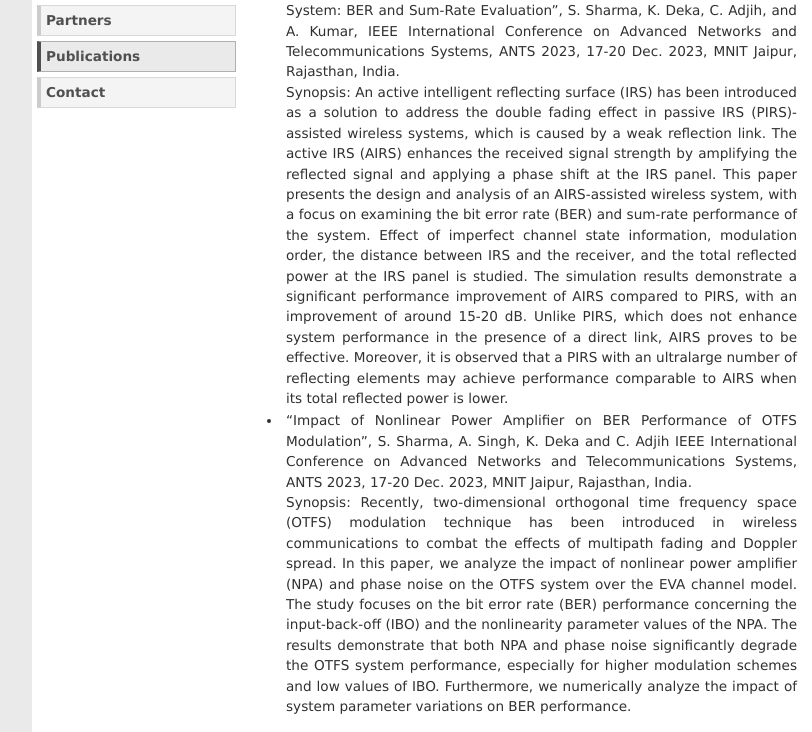
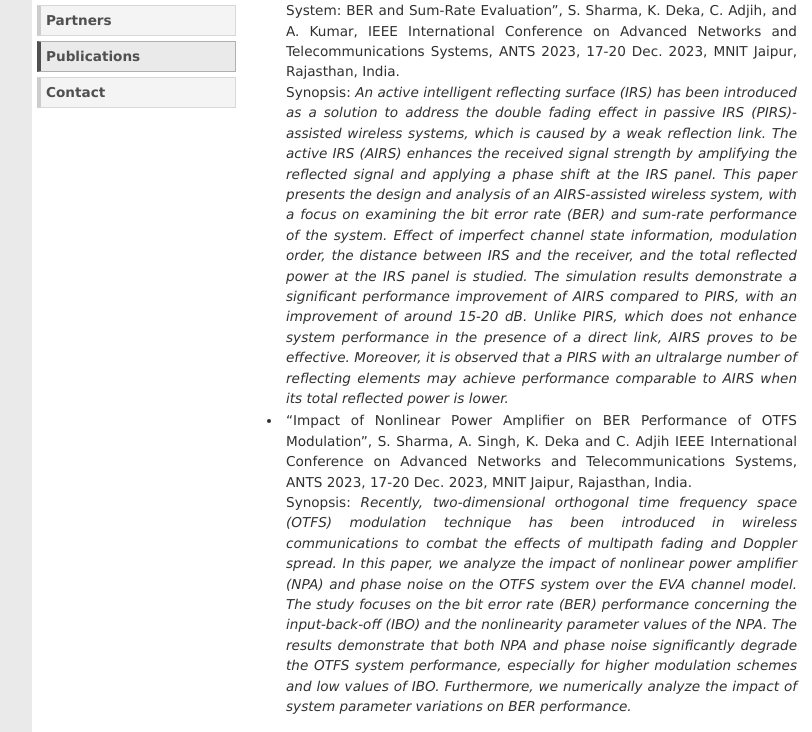
Before and after one commit to team-magico/team-magico.github.io, a plain HTML site: page publications.html in a window 1280 px wide. Shown: the part 328-1060 px from the top of the page, 113-925 px from the left. Drawn offline with Linux system fonts and the light colour scheme.

Commit message:
site update

```diff
--- a/publications.html
+++ b/publications.html
@@ -52,9 +52,9 @@
 
 <ul>
   <li>“Performance Analysis of Active Intelligent Reflecting Surface-Assisted System: BER and Sum-Rate Evaluation”, S. Sharma, K. Deka, C. Adjih, and A. Kumar, IEEE International Conference on Advanced Networks and Telecommunications Systems, ANTS 2023, 17-20 Dec. 2023, MNIT Jaipur, Rajasthan, India.<br>
-Synopsis: An active intelligent reflecting surface (IRS) has been introduced as a solution to address the double fading effect in passive IRS (PIRS)-assisted wireless systems, which is caused by a weak reflection link. The active IRS (AIRS) enhances the received signal strength by amplifying the reflected signal and applying a phase shift at the IRS panel. This paper presents the design and analysis of an AIRS-assisted wireless system, with a focus on examining the bit error rate (BER) and sum-rate performance of the system. Effect of imperfect channel state information, modulation order, the distance between IRS and the receiver, and the total reflected power at the IRS panel is studied. The simulation results demonstrate a significant performance improvement of AIRS compared to PIRS, with an improvement of around 15-20 dB. Unlike PIRS, which does not enhance system performance in the presence of a direct link, AIRS proves to be effective. Moreover, it is observed that a PIRS with an ultralarge number of reflecting elements may achieve performance comparable to AIRS when its total reflected power is lower.</li>
+Synopsis: <em>An active intelligent reflecting surface (IRS) has been introduced as a solution to address the double fading effect in passive IRS (PIRS)-assisted wireless systems, which is caused by a weak reflection link. The active IRS (AIRS) enhances the received signal strength by amplifying the reflected signal and applying a phase shift at the IRS panel. This paper presents the design and analysis of an AIRS-assisted wireless system, with a focus on examining the bit error rate (BER) and sum-rate performance of the system. Effect of imperfect channel state information, modulation order, the distance between IRS and the receiver, and the total reflected power at the IRS panel is studied. The simulation results demonstrate a significant performance improvement of AIRS compared to PIRS, with an improvement of around 15-20 dB. Unlike PIRS, which does not enhance system performance in the presence of a direct link, AIRS proves to be effective. Moreover, it is observed that a PIRS with an ultralarge number of reflecting elements may achieve performance comparable to AIRS when its total reflected power is lower.</em></li>
   <li>“Impact of Nonlinear Power Amplifier on BER Performance of OTFS Modulation”, S. Sharma, A. Singh, K. Deka and C. Adjih IEEE International Conference on Advanced Networks and Telecommunications Systems, ANTS 2023, 17-20 Dec. 2023, MNIT Jaipur, Rajasthan, India.<br>
-Synopsis: Recently, two-dimensional orthogonal time frequency space (OTFS) modulation technique has been introduced in wireless communications to combat the effects of multipath fading and Doppler spread. In this paper, we analyze the impact of nonlinear power amplifier (NPA) and phase noise on the OTFS system over the EVA channel model. The study focuses on the bit error rate (BER) performance concerning the input-back-off (IBO) and the nonlinearity parameter values of the NPA. The results demonstrate that both NPA and phase noise significantly degrade the OTFS system performance, especially for higher modulation schemes and low values of IBO. Furthermore, we numerically analyze the impact of system parameter variations on BER performance.
+Synopsis: <em>Recently, two-dimensional orthogonal time frequency space (OTFS) modulation technique has been introduced in wireless communications to combat the effects of multipath fading and Doppler spread. In this paper, we analyze the impact of nonlinear power amplifier (NPA) and phase noise on the OTFS system over the EVA channel model. The study focuses on the bit error rate (BER) performance concerning the input-back-off (IBO) and the nonlinearity parameter values of the NPA. The results demonstrate that both NPA and phase noise significantly degrade the OTFS system performance, especially for higher modulation schemes and low values of IBO. Furthermore, we numerically analyze the impact of system parameter variations on BER performance.</em>
 </li>
 </ul>
 
```
